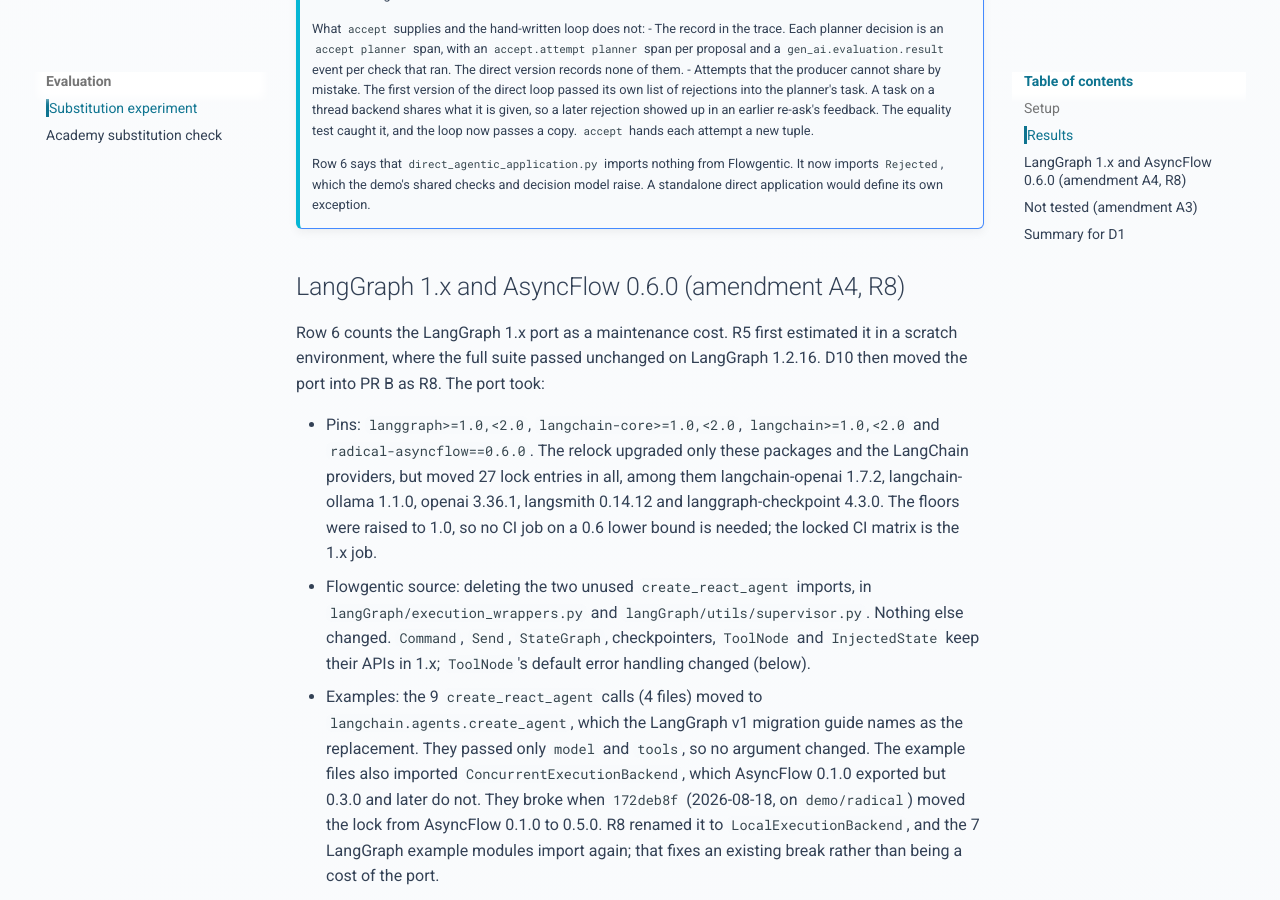
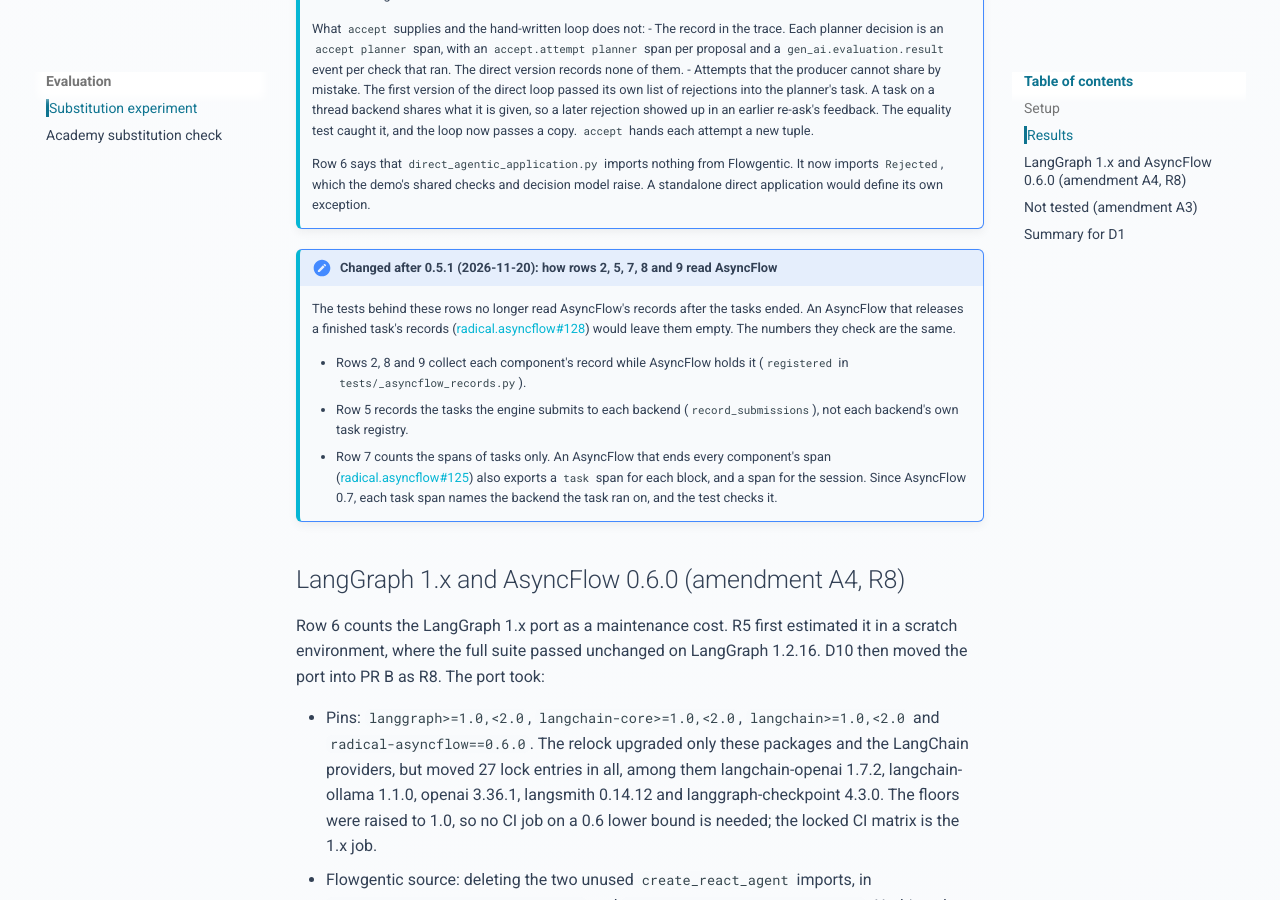
Before and after one commit to stride-research/flowgentic, an MkDocs documentation site: the page built from docs/evaluation/substitution.md, in a window 1280 px wide and 900 px high, scrolled down 10813 px. Built offline with MkDocs 1.6.1 and Material for MkDocs 9.7.7, drawn with Linux system fonts in a browser that asks for light colours; comment, search, counter and statistics services are not loaded.

Commit message:
Read AsyncFlow's task records while AsyncFlow holds them
Nine tests read flow.components or LocalExecutionBackend.tasks after
their tasks ended, or counted every task span. Two open AsyncFlow PRs
break them: radical.asyncflow#128 releases a finished task's records,
and radical.asyncflow#125 ends every component's span, blocks included,
and stops telemetry at shutdown.

- tests/_asyncflow_records.py: record_submissions wraps each backend's
  submit_tasks and records the tasks the engine submits to it;
  registered collects each component's record from flow.components on
  every turn of the event loop while the work runs.
- The placement, agent-adapter and telemetry-uid tests read what the
  engine submitted. The component census, LLM-tool and handoff tests
  read the records collected while registered.
- test_asyncflow_telemetry_spans counts the spans of tasks only: a task
  span whose task_id is a block's uid is the block's own, and the
  session span is not counted.
- The substitution report gets a dated note; the bind_agent guide says
  what its snippet now checks.

```diff
--- a/docs/evaluation/substitution.md
+++ b/docs/evaluation/substitution.md
@@ -143,6 +143,23 @@ implicit defaults do.
     decision model raise. A standalone direct application would define its
     own exception.
 
+!!! note "Changed after 0.5.1 (2026-11-20): how rows 2, 5, 7, 8 and 9 read AsyncFlow"
+    The tests behind these rows no longer read AsyncFlow's records after the
+    tasks ended. An AsyncFlow that releases a finished task's records
+    ([radical.asyncflow#128](https://github.com/radical-cybertools/radical.asyncflow/pull/128))
+    would leave them empty. The numbers they check are the same.
+
+    - Rows 2, 8 and 9 collect each component's record while AsyncFlow holds
+      it (`registered` in `tests/_asyncflow_records.py`).
+    - Row 5 records the tasks the engine submits to each backend
+      (`record_submissions`), not each backend's own task registry.
+    - Row 7 counts the spans of tasks only. An AsyncFlow that ends every
+      component's span
+      ([radical.asyncflow#125](https://github.com/radical-cybertools/radical.asyncflow/pull/125))
+      also exports a `task` span for each block, and a span for the session.
+      Since AsyncFlow 0.7, each task span names the backend the task ran on,
+      and the test checks it.
+
 ## LangGraph 1.x and AsyncFlow 0.6.0 (amendment A4, R8)
 
 Row 6 counts the LangGraph 1.x port as a maintenance cost. R5 first estimated
```
Also changed, not shown: docs/guides/augment-asyncflow-app.md (+3 -1 lines), 4 other files.
